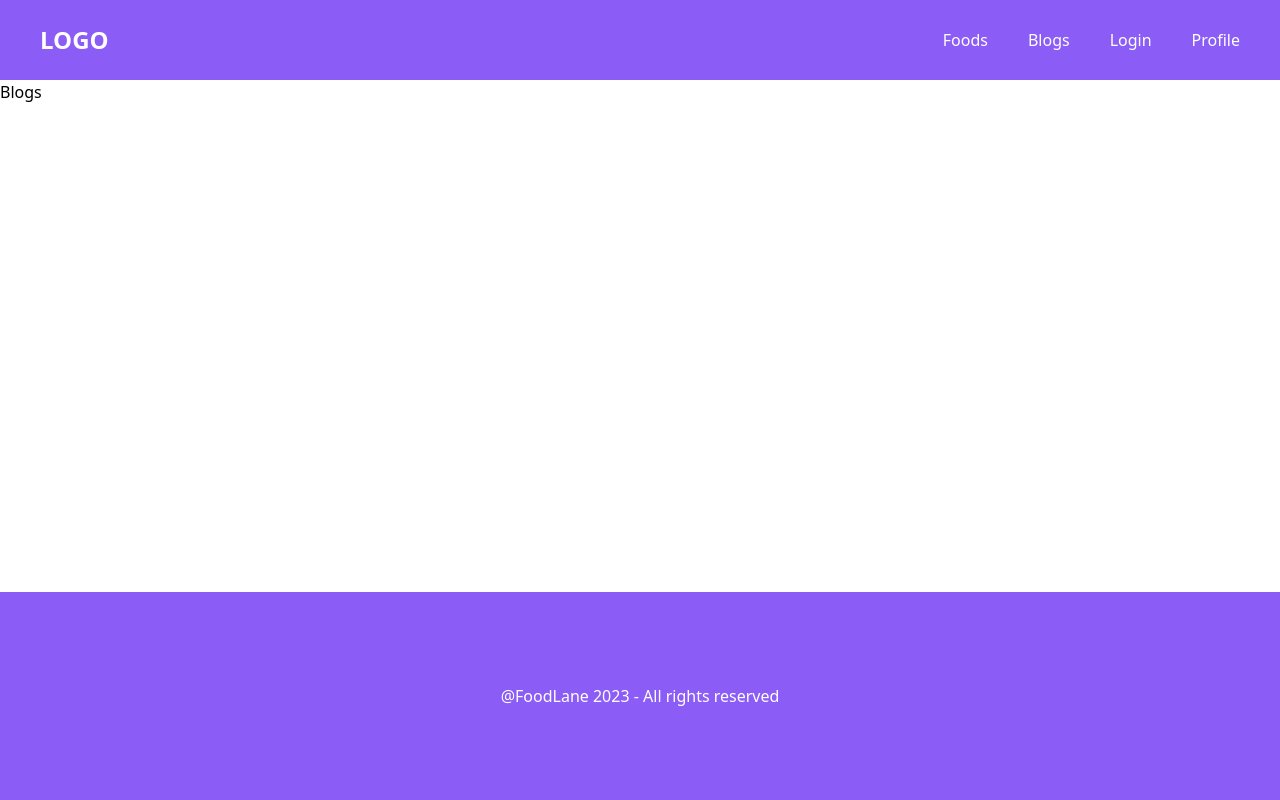
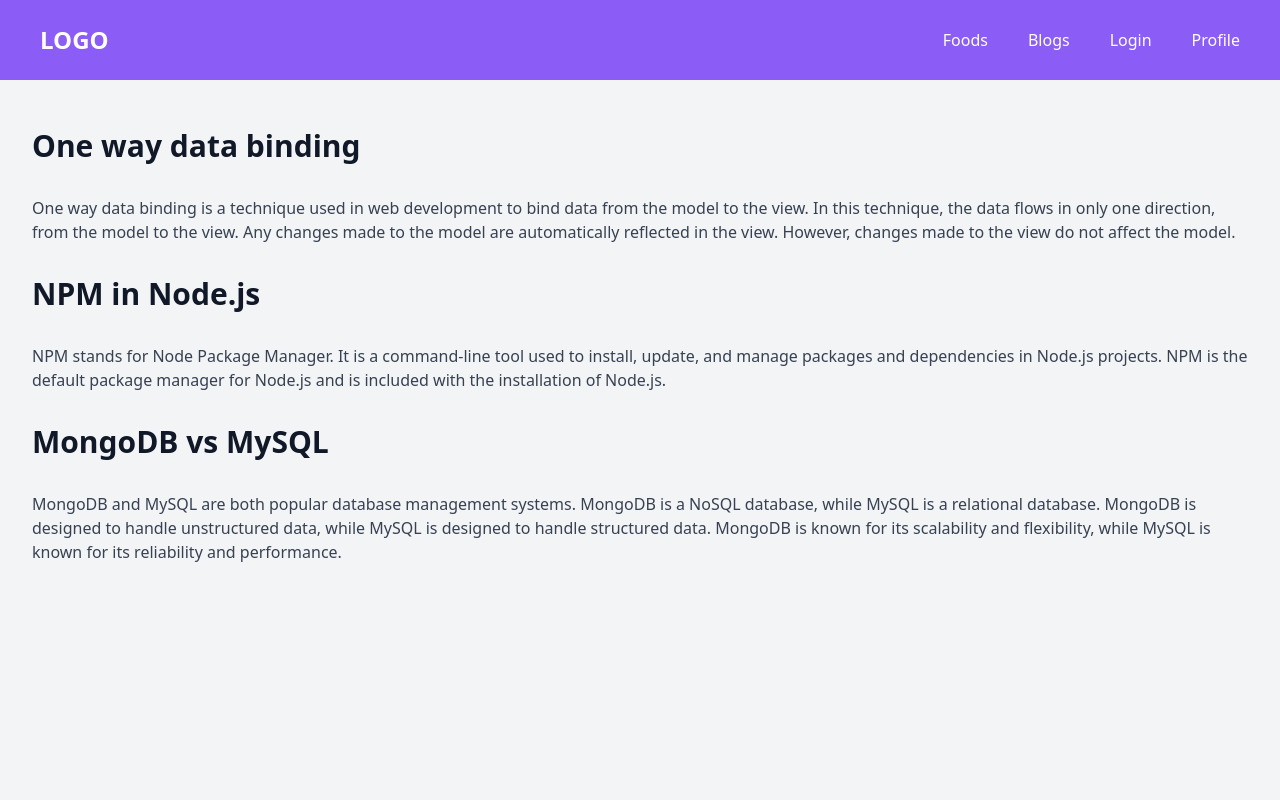
Before and after one commit to masud-rana44/Food-Lane, a React (Vite) app: page /blogs in a window 1280 px wide. Shown: the top 800 px of the page. Built offline with nearby package versions, Linux system fonts and the light colour scheme.

Commit message:
Implemented blog page

```diff
--- a/src/pages/blogs/Blogs.jsx
+++ b/src/pages/blogs/Blogs.jsx
@@ -1,5 +1,40 @@
 const Blogs = () => {
-  return <div>Blogs</div>;
+  return (
+    <div className="bg-gray-100 min-h-screen">
+      <div className="max-w-7xl mx-auto py-12 sm:px-6 lg:px-8">
+        <h1 className="text-3xl font-bold text-gray-900 mb-8">
+          One way data binding
+        </h1>
+        <p className="text-gray-700 mb-8">
+          One way data binding is a technique used in web development to bind
+          data from the model to the view. In this technique, the data flows in
+          only one direction, from the model to the view. Any changes made to
+          the model are automatically reflected in the view. However, changes
+          made to the view do not affect the model.
+        </p>
+        <h1 className="text-3xl font-bold text-gray-900 mb-8">
+          NPM in Node.js
+        </h1>
+        <p className="text-gray-700 mb-8">
+          NPM stands for Node Package Manager. It is a command-line tool used to
+          install, update, and manage packages and dependencies in Node.js
+          projects. NPM is the default package manager for Node.js and is
+          included with the installation of Node.js.
+        </p>
+        <h1 className="text-3xl font-bold text-gray-900 mb-8">
+          MongoDB vs MySQL
+        </h1>
+        <p className="text-gray-700 mb-8">
+          MongoDB and MySQL are both popular database management systems.
+          MongoDB is a NoSQL database, while MySQL is a relational database.
+          MongoDB is designed to handle unstructured data, while MySQL is
+          designed to handle structured data. MongoDB is known for its
+          scalability and flexibility, while MySQL is known for its reliability
+          and performance.
+        </p>
+      </div>
+    </div>
+  );
 };
 
 export default Blogs;
--- a/src/pages/foodDetails/FoodDetails.jsx
+++ b/src/pages/foodDetails/FoodDetails.jsx
@@ -1,6 +1,6 @@
 import { useQuery } from "@tanstack/react-query";
 import { getFoodById } from "../../api/apiFood";
-import { useParams } from "react-router-dom";
+import { Link, useParams } from "react-router-dom";
 
 const FoodDetails = () => {
   const { id } = useParams();
@@ -44,9 +44,11 @@ const FoodDetails = () => {
           facilis.
         </div>
 
-        <button className="mt-6 bg-violet-500 hover:bg-violet-600 transition-colors py-2 w-full rounded-md text-white font-medium">
-          Order
-        </button>
+        <Link to="/orders/new" state={{ food }}>
+          <button className="mt-6 bg-violet-500 hover:bg-violet-600 transition-colors py-2 w-full rounded-md text-white font-medium">
+            Order
+          </button>
+        </Link>
       </div>
     </div>
   );
--- /dev/null
+++ b/src/pages/order/Order.jsx
@@ -0,0 +1,17 @@
+const Order = () => {
+  return (
+    <div>
+      <form className="max-w-5xl mx-auto">
+        <div className="space-x-4">
+          <label htmlFor="name">Food Name</label>
+          <input
+            name="name"
+            className="py-2 px-4 bg-violet-200 border-violet-500"
+          />
+        </div>
+      </form>
+    </div>
+  );
+};
+
+export default Order;
--- a/src/routes/Router.jsx
+++ b/src/routes/Router.jsx
@@ -8,6 +8,7 @@ import Register from "../pages/register/Register";
 import Error from "../pages/error/Error";
 import Foods from "../pages/Foods/Foods";
 import FoodDetails from "../pages/foodDetails/FoodDetails";
+import Order from "../pages/order/Order";
 
 const router = createBrowserRouter([
   {
@@ -25,6 +26,10 @@ const router = createBrowserRouter([
       {
         path: "/foods/:id",
         element: <FoodDetails />,
+      },
+      {
+        path: "/orders/new",
+        element: <Order />,
       },
       {
         path: "/blogs",
```
